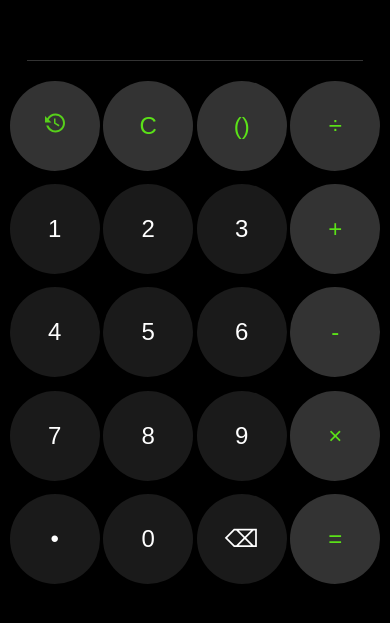
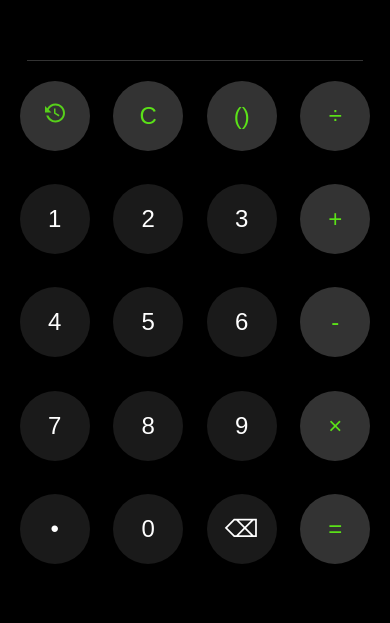
Before and after one commit to jake15462/Calculator-latest, a plain HTML site: page index.html in a window 390 px wide. Shown: the part 193-816 px from the top of the page. Drawn offline with Linux system fonts and the light colour scheme.

Commit message:
📱 responsive problems fixed

```diff
--- a/calculator.css
+++ b/calculator.css
@@ -77,7 +77,7 @@ svg g {
   color: rgb(91, 226, 24);
 }
 
-@media screen and (max-width: 600px) {
+@media screen and (max-width: 650px) {
   button {
     border-radius: 50%;
     width: 90px;
@@ -96,10 +96,24 @@ svg g {
   }
 }
 
+@media screen and (max-width: 470px) {
+  button {
+    border-radius: 50%;
+    width: 70px;
+    height: 70px;
+    position: relative;
+    left: 50%;
+    transform: translateX(-50%);
+    background-color: rgba(255, 255, 255, 0.1);
+    border: none;
+    color: #fff;
+  }
+}
+
 @media screen and (max-height: 750px) and (max-width: 600px) {
   button {
-    width: 70px;
-    height: 70px;
+    width: 80%;
+    height: 80%;
   }
 }
 
```
